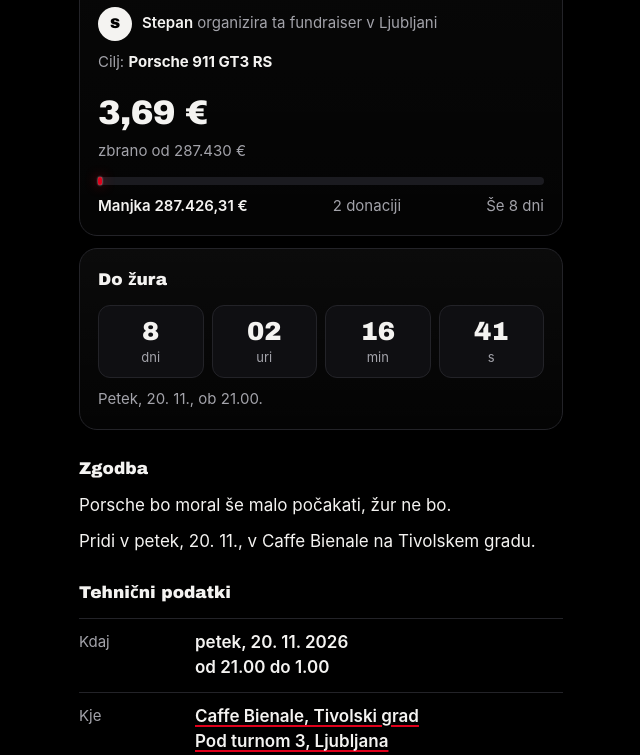
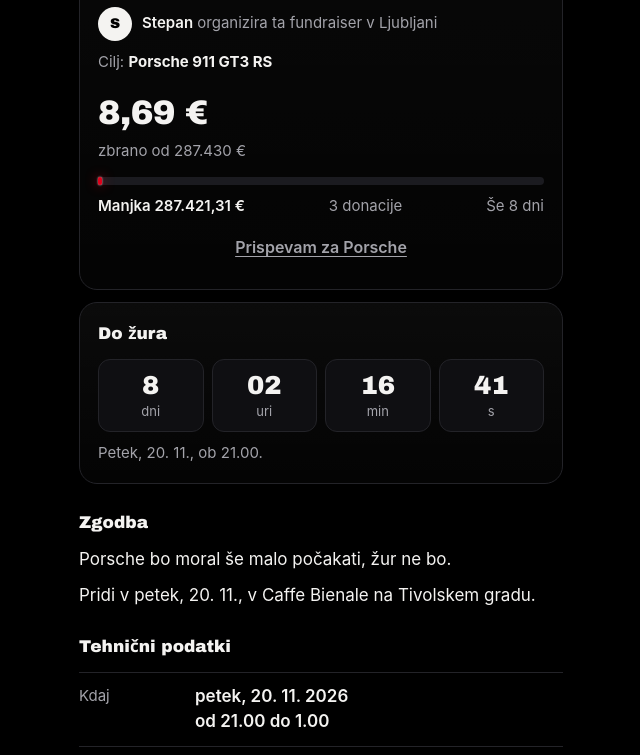
Before and after one commit to stefikus67/zur20, a plain HTML site: page index.html in a window 1280 px wide. Shown: the part 886-1641 px from the top of the page, without its empty margins (319-959 px from the left). Drawn offline with Linux system fonts and the light colour scheme; a web font is replaced by a local one.

Commit message:
Filip Čede 5 EUR; small Revolut link under the fundraiser for everyone except Ne morem
Co-Authored-By: Claude Opus 5.5 <noreply@anthropic.com>

```diff
--- a/config.js
+++ b/config.js
@@ -25,10 +25,11 @@ window.RSVP_CONFIG = {
   revolutUrl: 'https://revolut.me/stepan_privalov',
 
   // The joke progress bar. Bump "raised" for the "fundraiser update" DM.
-  fund: { raised: 3.69, goal: 287430, car: 'Porsche 911 GT3 RS' },
+  fund: { raised: 8.69, goal: 287430, car: 'Porsche 911 GT3 RS' },
 
   // Joke donations list (amount 0 is fine). Max 8 shown.
   donations: [
+    { who: 'Filip Čede', amount: 5, note: 'Hvala!' },
     { who: 'Anonimno', amount: 3, note: 'Za ventilčke.' },
     { who: 'Stepan', amount: 0.69, note: 'Drobiž iz žepa.' },
     { who: 'Banka', amount: 0, note: 'Kredit zavrnjen.' },
--- a/index.html
+++ b/index.html
@@ -219,6 +219,7 @@
   }
   #ask .in { max-width: 488px; margin: 0 auto; }
   .askinline { margin: 14px 0 18px; }
+  .fundlink { display: block; width: max-content; margin: 10px auto 0; }
   body.inline-on #ask { visibility: hidden; }
   .q { margin: 0 0 8px; font-size: 15px; color: var(--muted); text-align: center; }
   .q b { color: var(--ink); }
@@ -356,6 +357,7 @@
         <div class="raised"><span class="amt" id="fRaised">3,69 €</span><span class="of" id="fGoal">zbrano od 287.430 €</span></div>
         <div class="bar" role="progressbar" aria-label="Zbrano" aria-valuemin="0" aria-valuemax="100" aria-valuenow="0" id="fBarWrap"><span id="fBar"></span></div>
         <div class="stats"><span><b id="fLeft">Manjka 287.426,31 €</b></span><span id="fCount">2 donaciji</span><span id="fDays"></span></div>
+        <a class="linkbtn fundlink" id="fundBtn" href="#" target="_blank" rel="noopener noreferrer" hidden>Prispevam za Porsche</a>
       </div>
     </div>
 
@@ -434,6 +436,7 @@
 (function () {
   'use strict';
   var C = window.RSVP_CONFIG || {};
+  var fundOk = false;   // Revolut link is valid -> small "Prispevam" link under the fundraiser
   var EVENT = {
     title: 'Stepan 20 – žur',
     startUtc: '20261120T200000Z',   // 21:00 Ljubljana (CET, UTC+1)
@@ -609,6 +612,7 @@
     if (/^https:\/\/revolut\.me\/[A-Za-z0-9._-]{2,}\/?(\?[^#\s]*)?$/i.test(rv)) {
       $('revolutBtn').href = rv;
       $('revolutBox').hidden = false;
+      $('fundBtn').href = rv; fundOk = true; $('fundBtn').hidden = (view === 'no');
     }
   })();
 
@@ -676,6 +680,7 @@
     ['ask', 'yes', 'no', 'nolink'].forEach(function (id) { $(id).hidden = (id !== v); });
     if (partyOver) $('ask').hidden = true;   // after 01.00 there is nothing left to answer
     $('askInline').hidden = (v !== 'ask') || !!partyOver;
+    $('fundBtn').hidden = !fundOk || v === 'no';   // "Ne morem" already shows the bigger Revolut box
     $('lead').hidden = (v !== 'ask');
     $('banner').hidden = (v === 'yes' || v === 'no');   // the receipt already greets by name
     $('foot').hidden = (v === 'nolink');
```
